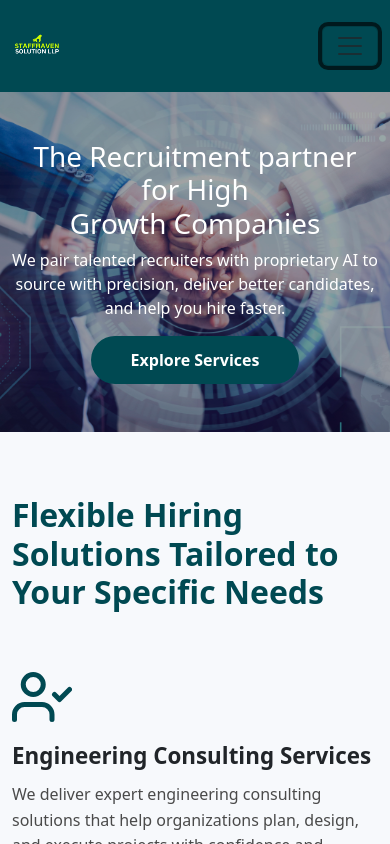
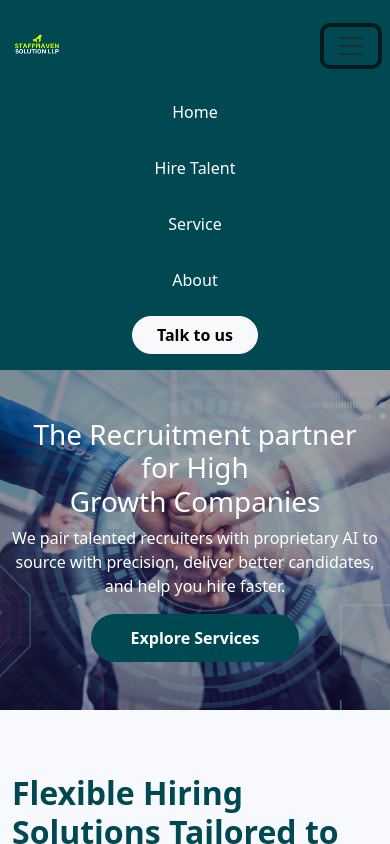
Before and after one commit to MehakIllahi/staffhaven, a React (Vite) app: page / in a window 390 px wide. Both pictures are taken after a click on the button 350 px from the left and 46 px from the top of the page. Shown: the top 844 px of the page. Built offline with nearby package versions, Linux system fonts and the light colour scheme.

Commit message:
desktop and mobiel

```diff
--- a/src/components/Header.jsx
+++ b/src/components/Header.jsx
@@ -6,63 +6,82 @@ import logo from "/logo.jpg";
 import contactimg from "../assets/contactimg.png";
 
 export default function Header() {
+  const [menuOpen, setMenuOpen] = useState(false);
   const [show, setShow] = useState(false);
-  const [emailHover, setEmailHover] = useState(false);
-  const [phoneHover, setPhoneHover] = useState(false);
 
-  const handleClose = () => setShow(false);
-  const handleShow = () => setShow(true);
+  const toggleMenu = () => setMenuOpen(!menuOpen);
+  const closeMenu = () => setMenuOpen(false);
 
   return (
     <>
       <nav className="navbar navbar-expand-lg bg-primary-custom">
         <div className="container d-flex align-items-center justify-content-between py-2">
-          <Link className="navbar-brand" to="/">
+          {/* LOGO */}
+          <Link className="navbar-brand" to="/" onClick={closeMenu}>
             <img src={logo} alt="Logo" style={{ height: "50px" }} />
           </Link>
 
-          {/* 🔥 MOBILE BURGER BUTTON */}
+          {/* MOBILE HAMBURGER */}
           <button
-            className="navbar-toggler"
+            className="navbar-toggler border-0"
             type="button"
-            data-bs-toggle="collapse"
-            data-bs-target="#navMenu"
-            aria-controls="navMenu"
-            aria-expanded="false"
-            aria-label="Toggle navigation"
+            onClick={toggleMenu}
           >
             <span className="navbar-toggler-icon"></span>
           </button>
 
-          {/* MENU (DESKTOP + MOBILE) */}
-          <div className="collapse navbar-collapse" id="navMenu">
-            <ul className="navbar-nav mx-auto gap-3 text-center">
+          {/* MENU */}
+          <div className={`collapse navbar-collapse ${menuOpen ? "show" : ""}`}>
+            <ul className="navbar-nav mx-auto gap-3 text-center mt-3 mt-lg-0">
               <li className="nav-item">
-                <Link className="nav-link text-white" to="/">
+                <Link
+                  className="nav-link text-white"
+                  to="/"
+                  onClick={closeMenu}
+                >
                   Home
                 </Link>
               </li>
+
               <li className="nav-item">
-                <Link className="nav-link text-white" to="/hire-talent">
+                <Link
+                  className="nav-link text-white"
+                  to="/hire-talent"
+                  onClick={closeMenu}
+                >
                   Hire Talent
                 </Link>
               </li>
+
               <li className="nav-item">
-                <Link className="nav-link text-white" to="/services">
+                <Link
+                  className="nav-link text-white"
+                  to="/services"
+                  onClick={closeMenu}
+                >
                   Service
                 </Link>
               </li>
+
               <li className="nav-item">
-                <Link className="nav-link text-white" to="/about">
+                <Link
+                  className="nav-link text-white"
+                  to="/about"
+                  onClick={closeMenu}
+                >
                   About
                 </Link>
               </li>
             </ul>
 
+            {/* CTA BUTTON */}
             <div className="text-center mt-3 mt-lg-0">
               <button
                 className="btn btn-light px-4 rounded-pill fw-semibold"
-                onClick={handleShow}
+                onClick={() => {
+                  setShow(true);
+                  closeMenu();
+                }}
               >
                 Talk to us
               </button>
@@ -71,8 +90,8 @@ export default function Header() {
         </div>
       </nav>
 
-      {/* OFFCANVAS (UNCHANGED) */}
-      <Offcanvas show={show} onHide={handleClose} placement="end">
+      {/* OFFCANVAS */}
+      <Offcanvas show={show} onHide={() => setShow(false)} placement="end">
         <Offcanvas.Header closeButton>
           <Offcanvas.Title className="fw-bold fs-3">Let's Talk</Offcanvas.Title>
         </Offcanvas.Header>
```
